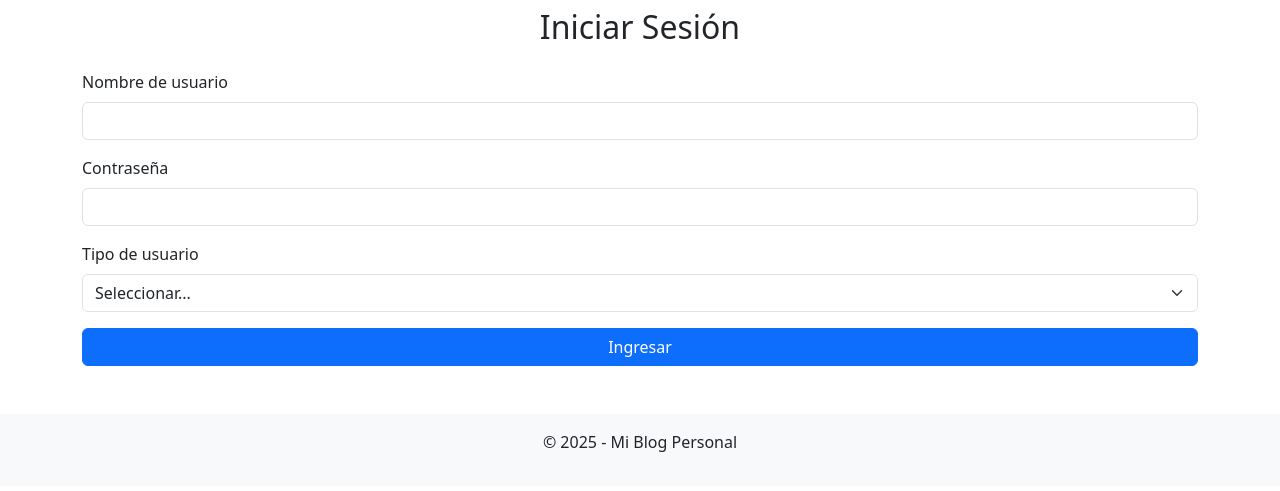
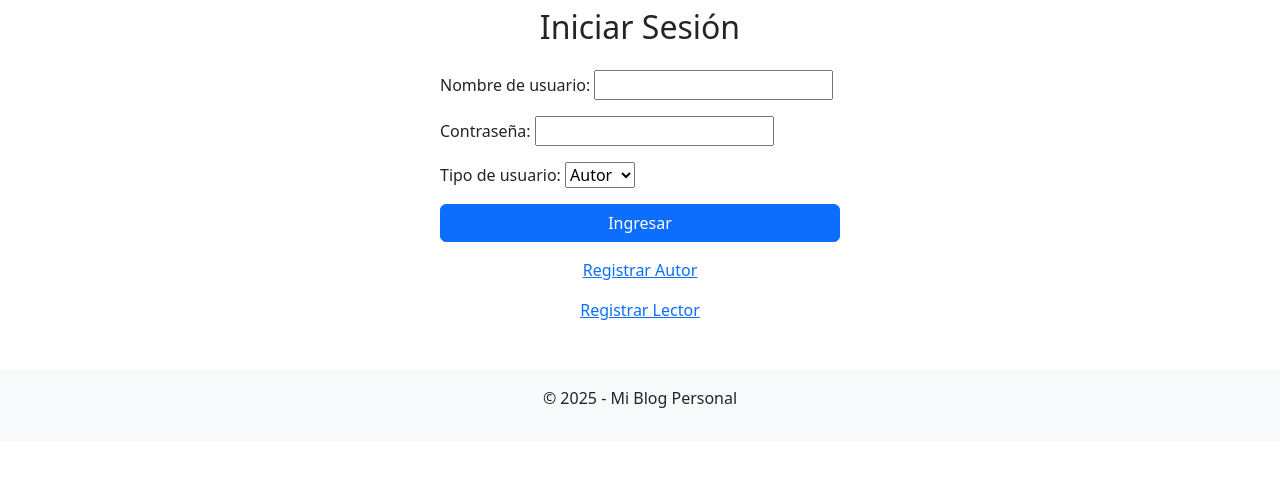
Before and after one commit to Robles2003/TuPrimeraPagina-Robles, a Django app: page /principal/login/ in a window 1280 px wide. Shown: the part 56-547 px from the top of the page. Run offline with Django 5.2, Linux system fonts and the light colour scheme.

Commit message:
ponele que el psudo session funciona

```diff
--- a/principal/forms.py
+++ b/principal/forms.py
@@ -20,3 +20,12 @@ class ArticuloForm(forms.Form):
     contenido = forms.CharField(widget=forms.Textarea)
     fecha_publicacion = forms.DateField(widget=forms.DateInput(attrs={'type': 'date'}))
     ##autor = forms.ModelChoiceField(queryset=Autor.objects.all())  # Asegúrate de importar el modelo Autor
+
+
+class LoginForm(forms.Form):
+    nombre = forms.CharField(max_length=100, label='Nombre de usuario')
+    password = forms.CharField(widget=forms.PasswordInput, label='Contraseña')
+    tipo = forms.ChoiceField(
+        choices=[('autor', 'Autor'), ('lector', 'Lector')],
+        label='Tipo de usuario'
+    )
--- a/principal/templates/vista/login.html
+++ b/principal/templates/vista/login.html
@@ -2,35 +2,35 @@
 
 {% block title %} Login {% endblock %}
 
+
 {% block content %}
-
-    <div class="login-container">
+<div class="login-container" style="max-width: 400px; margin: auto;">
     <h2 class="text-center mb-4">Iniciar Sesión</h2>
     <form method="POST">
         {% csrf_token %}
-            <div class="mb-3">
-                <label for="nombre" class="form-label">Nombre de usuario</label>
-                <input type="text" class="form-control" name="nombre" id="nombre" required>
-            </div>
-            <div class="mb-3">
-                <label for="password" class="form-label">Contraseña</label>
-                <input type="password" class="form-control" name="password" id="password" required>
-            </div>
-            <div class="mb-3">
-                <label for="tipo" class="form-label">Tipo de usuario</label>
-                <select name="tipo" id="tipo" class="form-select" required>
-                    <option value="">Seleccionar...</option>
-                    <option value="autor">Autor</option>
-                    <option value="lector">Lector</option>
-                </select>
-            </div>
+        {{ form.as_p }}
         <button type="submit" class="btn btn-primary w-100">Ingresar</button>
     </form>
+
+    <div class="text-center mt-3">
+        <a href="{% url 'crear_autor' %}">Registrar Autor</a>
+
+    <div class="text-center mt-3">
+        <a href="{% url 'crear_lector' %}">Registrar Lector</a>
+
+
     {% if error %}
         <div class="alert alert-danger mt-3 text-center">
             {{ error }}
         </div>
     {% endif %}
+
+    {% if messages %}
+        {% for message in messages %}
+            <script>
+            alert("{{ message }}");
+            </script>
+        {% endfor %}
+    {% endif %}
 </div>
-
-{% endblock  %}
+{% endblock %}
--- a/principal/views.py
+++ b/principal/views.py
@@ -1,18 +1,54 @@
 from django.shortcuts import render, redirect
+from django.contrib import messages
 from django.http import HttpResponse
-from .forms import AutorForm, LectorForm, ArticuloForm
+from .forms import AutorForm, LectorForm, ArticuloForm, LoginForm
 from .models import Autor, Lector, Articulo
 
 # Create your views here.
 def main(request):
-    request.session['idAutor'] = 5
-    return render(request, 'vista/main.html') # Renderiza la plantilla index.html en la carpeta principal
-                                            #toma automaticamente el archivo de la carpeta templates
+    if request.session['logeado'] == None or request.session['logeado'] == False:
+        request.session['logeado'] = False
+        return redirect('login')
+    else:
+        return render(request, 'vista/main.html', {'nombre': request.session.get('nombre'), 'tipo': request.session.get('tipo')})
 
 def prueba(request):
-    return HttpResponse("<h1>Hola, esta es una prueba</h1>") # Respuesta simple de prueba
+    request.session['logeado'] = False
+    return redirect('inicio')
 
 def login(request):
+    if request.method == 'POST' and request.session.get('logeado') == False:
+        form = LoginForm(request.POST)
+        if form.is_valid():
+            nombre = form.cleaned_data['nombre']
+            password = form.cleaned_data['password']
+            tipo = form.cleaned_data['tipo']
+
+            if tipo == 'autor':
+                try:
+                    autor = Autor.objects.get(nombre=nombre, password=password)
+                    request.session.get('idAutor', autor.id)
+                    request.session['logeado'] = True
+                    request.session['tipo'] = 'autor'
+                    request.session['nombre'] = autor.nombre
+                    return redirect('inicio')
+                except Autor.DoesNotExist:
+                    return render(request, 'vista/login.html', {'form': form, 'error': 'Autor no encontrado'})
+            elif tipo == 'lector':
+                try:
+                    lector = Lector.objects.get(nombre=nombre, password=password)
+                    request.session['idLector'] = lector.id
+                    request.session['logeado'] = True
+                    request.session['tipo'] = 'lector'
+                    request.session['nombre'] = lector.nombre
+                    return redirect('inicio')
+                except Lector.DoesNotExist:
+                    return render(request, 'vista/login.html', {'form': form, 'error': 'Lector no encontrado'})
+    else:
+        form = LoginForm()
+        return render(request, 'vista/login.html', {'form': form})
+
+
     return render(request, 'vista/login.html')
 
 def crear_autor(request):
@@ -53,7 +89,7 @@ def crear_lector(request):
 
 def crear_publicacion(request):
 
-    if request.session.get('idAutor') != None:
+    if request.session.get('logeado') != False and request.session.get('tipo') == 'autor':
         if request.method == 'POST':
             form = ArticuloForm(request.POST)
             if form.is_valid():
@@ -73,4 +109,5 @@ def crear_publicacion(request):
             return render(request, 'vista/crear_Publicacion.html', {'form': form})
 
     else:
-        return HttpResponse("Debes de iniciar session")##luego hacer que redirija a la vista de inicio de sesión
+        messages.error(request, 'debes estar logueado como autor para crear una publicación')
+        return redirect('login')  # Redirige al login si no está logueado o no es autor
```
Also changed, not shown: principal/templates/vista/main.html (+7 -1 lines). Lines whose indentation alone changed are shown as unchanged.
